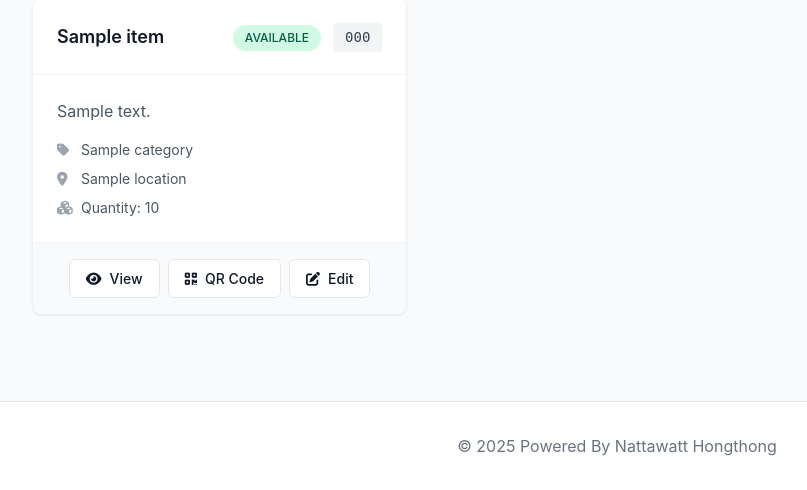
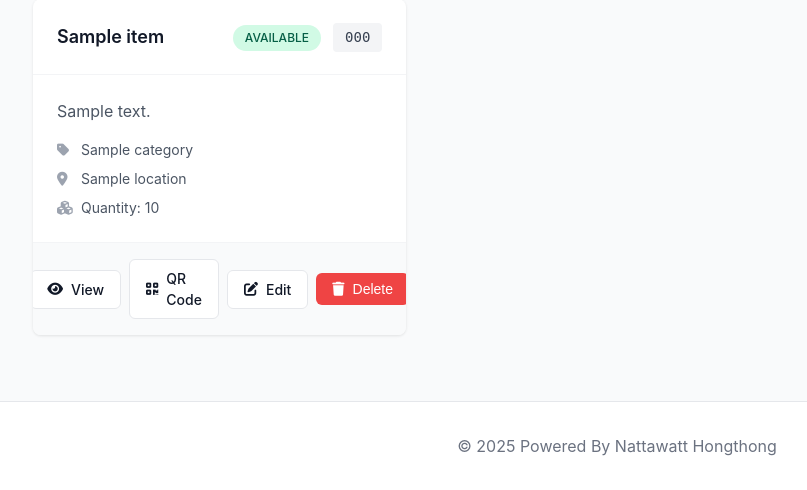
Before and after one commit to RealNattawattHongthong/inventory, a Flask app: template templates/inventory_index.html in a window 1280 px wide. Shown: the part 310-800 px from the top of the page, without its empty margins (23-830 px from the left). Run offline with Flask 3, Linux system fonts and the light colour scheme; the template is opened without the code that fills it: most values are stand-ins (such as "Sample title", 1, 10 or a date in 2020).

Commit message:
Add delete button to item footer in inventory views
- Added delete icon/button to both inventory_auth_index.html and inventory_index.html
- Delete button appears next to Edit button in item footer
- Includes confirmation dialog before deletion
- Uses existing btn-danger styling with trash icon

🤖 Generated with [Claude Code](https://claude.ai/code)

Co-Authored-By: Claude <noreply@anthropic.com>

```diff
--- a/templates/inventory_auth_index.html
+++ b/templates/inventory_auth_index.html
@@ -105,6 +105,12 @@
                     <i class="fas fa-edit"></i>
                     Edit
                 </a>
+                <form method="POST" action="/delete/{{ item.code }}" style="display: inline-block;" onsubmit="return confirm('Are you sure you want to delete this item?');">
+                    <button type="submit" class="btn btn-sm btn-danger">
+                        <i class="fas fa-trash"></i>
+                        Delete
+                    </button>
+                </form>
                 {% endif %}
             </div>
         </div>
--- a/templates/inventory_index.html
+++ b/templates/inventory_index.html
@@ -80,6 +80,12 @@
                     <i class="fas fa-edit"></i>
                     Edit
                 </a>
+                <form method="POST" action="/delete/{{ item.code }}" style="display: inline-block;" onsubmit="return confirm('Are you sure you want to delete this item?');">
+                    <button type="submit" class="btn btn-sm btn-danger">
+                        <i class="fas fa-trash"></i>
+                        Delete
+                    </button>
+                </form>
             </div>
         </div>
         {% endfor %}
```
